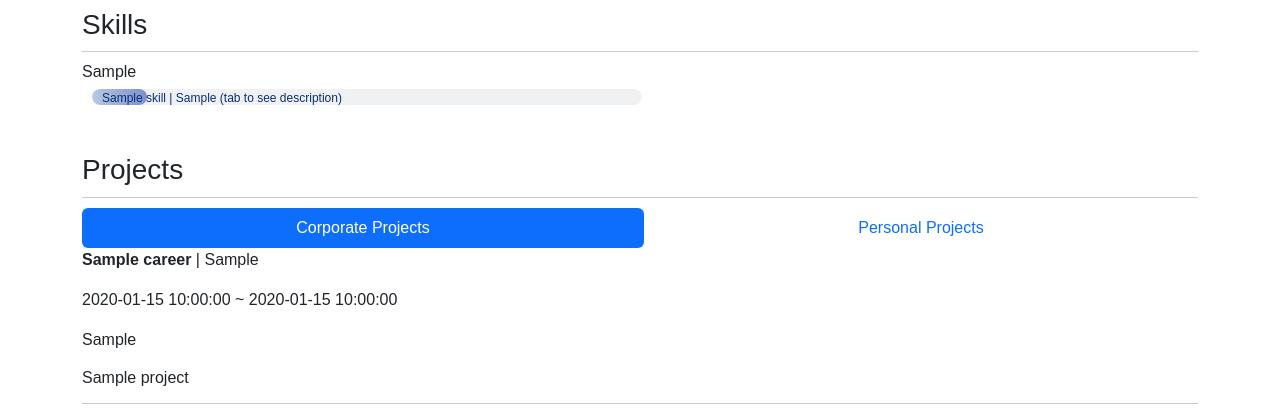
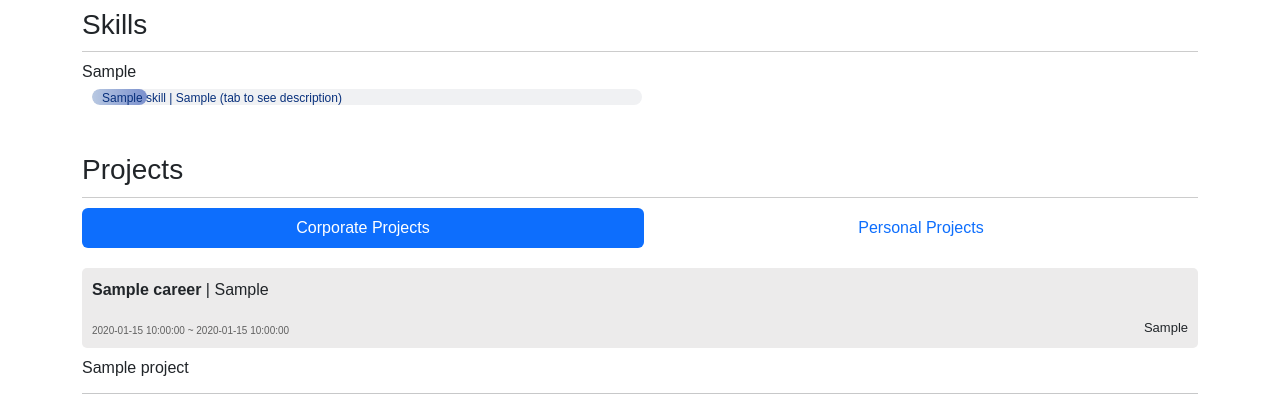
Before and after one commit to comsa33/portfolio-service, a Flask app: template templates/ruo_portfolio.html in a window 1280 px wide. Shown: the part 576-996 px from the top of the page. After the commit the page ends 970 px from the top, so only its background shows below. Run offline with Flask 3, Linux system fonts and the light colour scheme; the template is opened without the code that fills it: most values are stand-ins (such as "Sample title", 1, 10 or a date in 2020); some web fonts are replaced.

Commit message:
fix: ruo_portfolio css js html

```diff
--- a/static/css/ruo_portfolio.css
+++ b/static/css/ruo_portfolio.css
@@ -149,3 +149,34 @@ ul {
     font-size: .8em;
     text-align: left;
 }
+
+.company-info-container {
+    margin-top: 20px;
+    margin-bottom: 10px;
+    padding: 10px;
+    background-color: #ecebeb;
+    border-radius: 5px;
+}
+
+#company-name-deparment {
+    font-size: 17px;
+    font-weight: 400;
+    margin-bottom: 5px;
+}
+
+.company-date-position-container {
+    display: flex;
+    justify-content: space-between;
+    align-items: flex-end;
+}
+
+#company-position {
+    font-size: 13px;
+    margin-bottom: 0;
+}
+
+#company-date {
+    font-size: 10px;
+    color: #606060;
+    margin-bottom: 0;
+}
```
